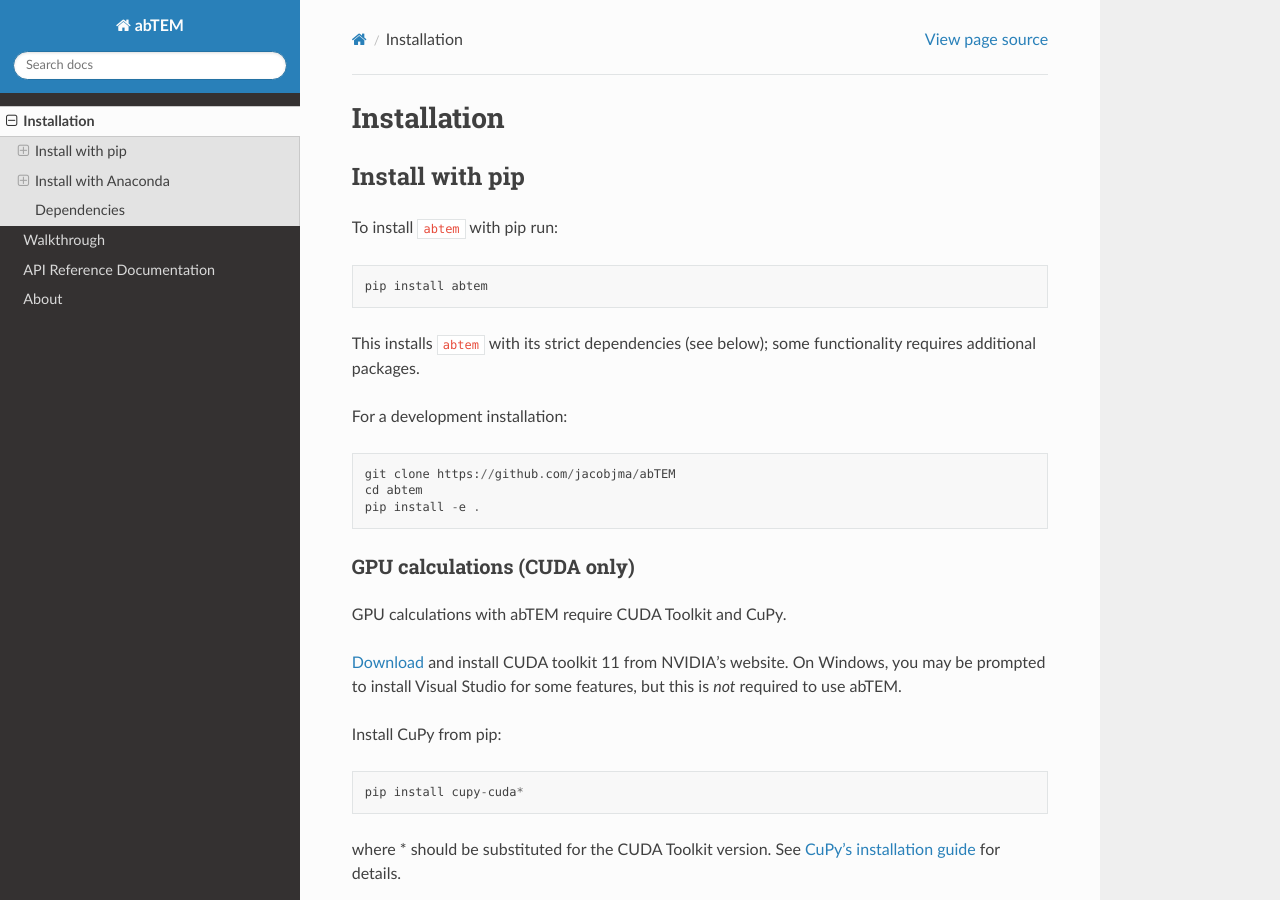
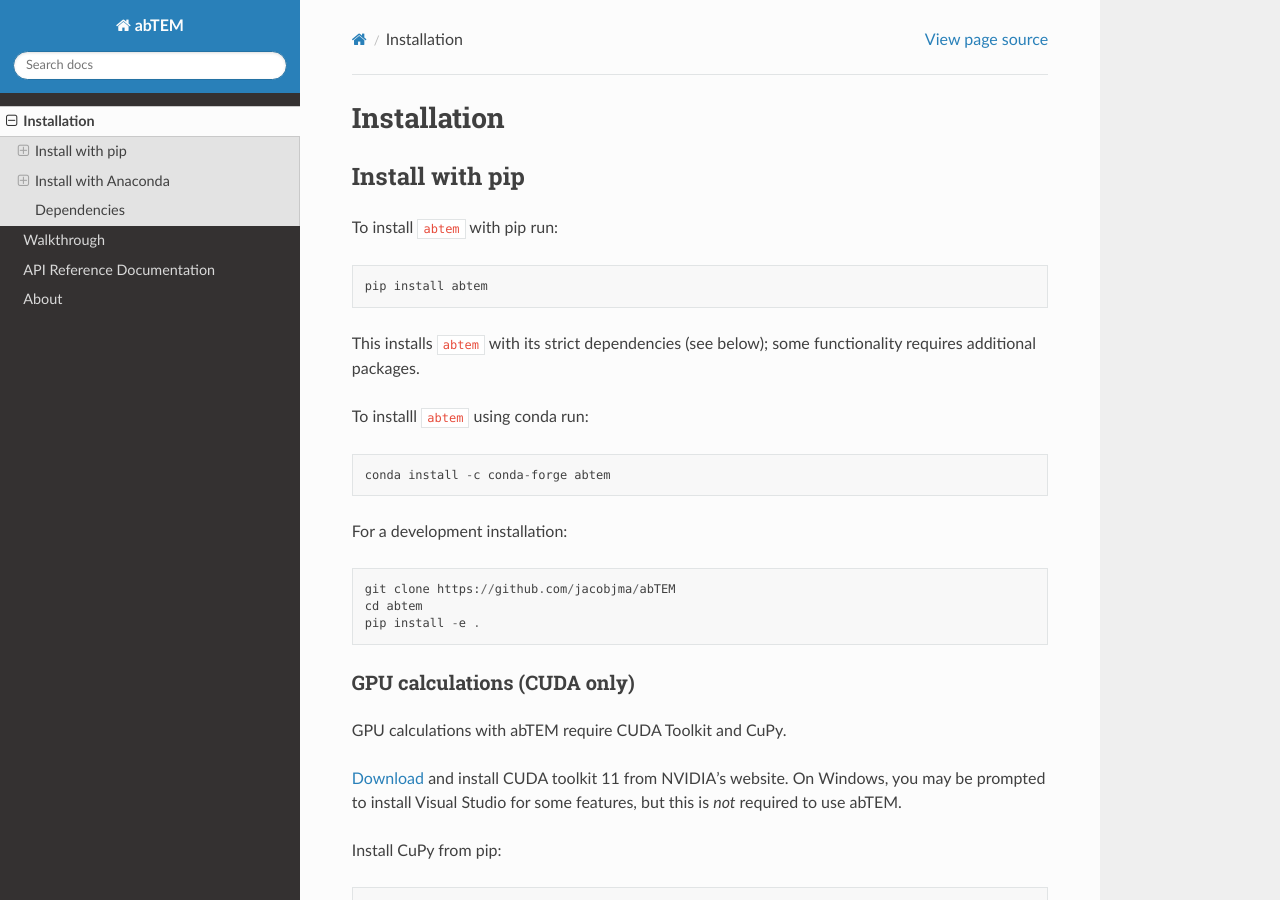
Before and after one commit to abTEM/abTEM, a Sphinx documentation site: the page built from docs/source/install.rst, in a window 1280 px wide and 900 px high. Built offline with Sphinx 7.4.7 and the Read the Docs theme 2.0.0, drawn with Linux system fonts in a browser that asks for light colours; pages that are not in the unit, such as notebooks, are missing from menus.

Commit message:
fixed mistake in equation for angular spread in the walkthrough, updated the install instructions for conda

```diff
--- a/docs/source/install.rst
+++ b/docs/source/install.rst
@@ -3,11 +3,16 @@
 
 Install with pip
 ----------------
+
 To install ``abtem`` with pip run::
 
     pip install abtem
 
 This installs ``abtem`` with its strict dependencies (see below); some functionality requires additional packages.
+
+To installl ``abtem`` using conda run::
+
+    conda install -c conda-forge abtem
 
 For a development installation::
 
```
Also changed, not shown: docs/source/walkthrough/05_contrast_transfer_function.ipynb.
